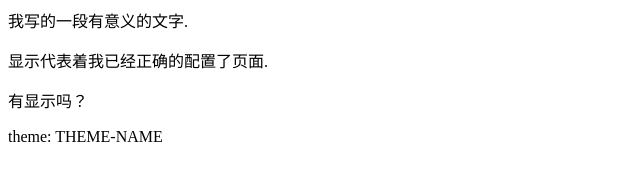
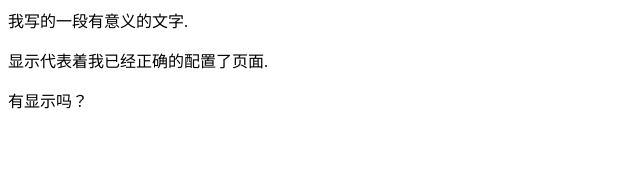
Before and after one commit to Xin-2023220/Xin-2023220.github.io, a plain HTML site: page index.html in a window 1280 px wide. Shown: the whole page, without its empty margins (0-640 px from the left). Drawn offline with Linux system fonts and the light colour scheme.

Commit message:
Update index.html

```diff
--- a/index.html
+++ b/index.html
@@ -1,5 +1,3 @@
 <p>我写的一段有意义的文字.<p>
 <p>显示代表着我已经正确的配置了页面.<p>
 <p>有显示吗？<p>
-
-theme: THEME-NAME
```
